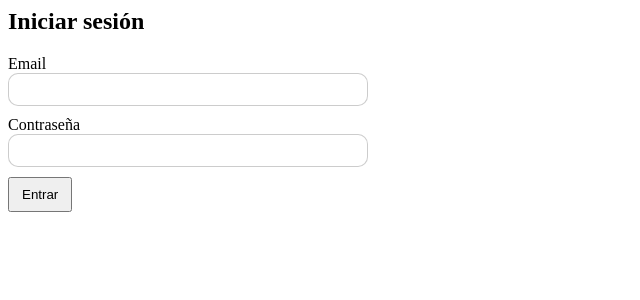
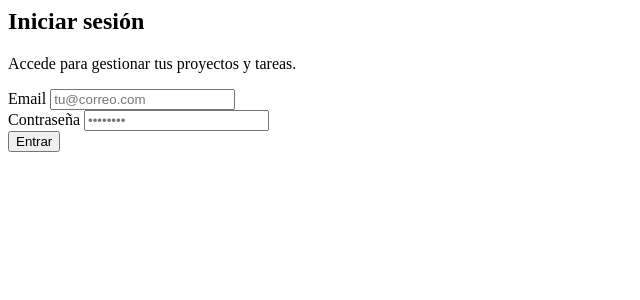
Before and after one commit to didiermorantes/kanban, a PHP site: template app/views/auth/login.php in a window 1280 px wide. Shown: the top 300 px of the page, without its empty margins (0-640 px from the left). Run offline with PHP 8.4, Linux system fonts and the light colour scheme; the template is opened without the code that fills it, so the values that code supplies are empty.

Commit message:
mejora de login y se crea README.md

```diff
--- a/app/views/auth/login.php
+++ b/app/views/auth/login.php
@@ -1,18 +1,26 @@
-<h2>Iniciar sesión</h2>
+<div class="auth-card">
+  <h2 class="auth-title">Iniciar sesión</h2>
+  <p class="auth-subtitle">Accede para gestionar tus proyectos y tareas.</p>
+
   <?php if (!empty($error)): ?>
-  <div style="padding:10px;border-radius:10px;background:#fee2e2;border:1px solid #fecaca;">
+    <div style="padding:10px;border-radius:12px;background:#fee2e2;border:1px solid #fecaca;margin-bottom:12px;">
       <?= htmlspecialchars($error) ?>
     </div>
   <?php endif; ?>
 
-<form method="POST" style="max-width:360px;margin-top:12px;">
-  <div style="margin-bottom:10px;">
-    <label>Email</label>
-    <input name="email" type="email" required style="width:100%;padding:8px;border-radius:10px;border:1px solid rgba(0,0,0,.2);">
+  <form method="POST" autocomplete="on">
+    <div class="form-group">
+      <label for="email">Email</label>
+      <input id="email" name="email" type="email" required class="input" placeholder="tu@correo.com">
     </div>
-  <div style="margin-bottom:10px;">
-    <label>Contraseña</label>
-    <input name="password" type="password" required style="width:100%;padding:8px;border-radius:10px;border:1px solid rgba(0,0,0,.2);">
+
+    <div class="form-group">
+      <label for="password">Contraseña</label>
+      <input id="password" name="password" type="password" required class="input" placeholder="••••••••">
     </div>
-  <button type="submit" class="btn-icon" style="width:auto;padding:8px 12px;">Entrar</button>
+
+    <div class="auth-actions">
+      <button type="submit" class="btn btn-primary">Entrar</button>
+    </div>
   </form>
+</div>
--- a/app/views/layout.php
+++ b/app/views/layout.php
@@ -8,7 +8,41 @@
     <title>Kanban PHP</title>
     <style>
         body { font-family: Arial, sans-serif; margin: 0; padding: 20px; background: #f5f5f5; }
-        header { margin-bottom: 20px; }
+
+        /* 🔐 Login (pantalla centrada) */
+        .auth-body { padding: 0 !important; }
+        .auth-main {
+            min-height: 100vh;
+            display: flex;
+            align-items: center;
+            justify-content: center;
+            padding: 24px;
+            background: linear-gradient(135deg, rgba(59,130,246,.10), rgba(16,185,129,.08));
+        }
+        .auth-card {
+            width: 100%;
+            max-width: 420px;
+            background: rgba(255,255,255,.95);
+            border: 1px solid rgba(0,0,0,.08);
+            border-radius: 16px;
+            padding: 22px;
+            box-shadow: 0 16px 50px rgba(0,0,0,.10);
+        }
+        .auth-title { margin: 0 0 4px; }
+        .auth-subtitle { margin: 0 0 16px; opacity: .75; font-size: 13px; }
+        .form-group { margin-bottom: 12px; }
+        .form-group label { display:block; margin-bottom: 6px; font-weight: 600; }
+        .input {
+            width: 100%;
+            padding: 10px 12px;
+            border-radius: 12px;
+            border: 1px solid rgba(0,0,0,.18);
+            background: rgba(255,255,255,.98);
+            outline: none;
+        }
+        .input:focus { border-color: rgba(59,130,246,.55); box-shadow: 0 0 0 3px rgba(59,130,246,.15); }
+        .auth-actions { display:flex; align-items:center; justify-content:flex-end; gap:10px; margin-top: 4px; }
+header { margin-bottom: 20px; }
         a { text-decoration: none; color: #007bff; }
         a:hover { text-decoration: underline; }
 
@@ -886,7 +920,9 @@
 /* FIN NUEVOS ESTILOS BOTONES TABLERO */
     </style>
 </head>
-<body>
+<?php $isAuthPage = (strpos($viewFile, '/auth/login.php') !== false); ?>
+<body class="<?= $isAuthPage ? 'auth-body' : '' ?>">
+<?php if (!$isAuthPage): ?>
 <header>
 
 
@@ -934,8 +970,9 @@
 
     <hr>
 </header>
+<?php endif; ?>
 
-<main>
+<main class="<?= $isAuthPage ? 'auth-main' : '' ?>">
     <?php if (!empty($flash)): ?>
         <div class="flash flash-<?= htmlspecialchars($flash['type']) ?>">
             <?= htmlspecialchars($flash['message']) ?>
```
Also changed, not shown: README.md (added). Lines whose indentation alone changed are shown as unchanged.
